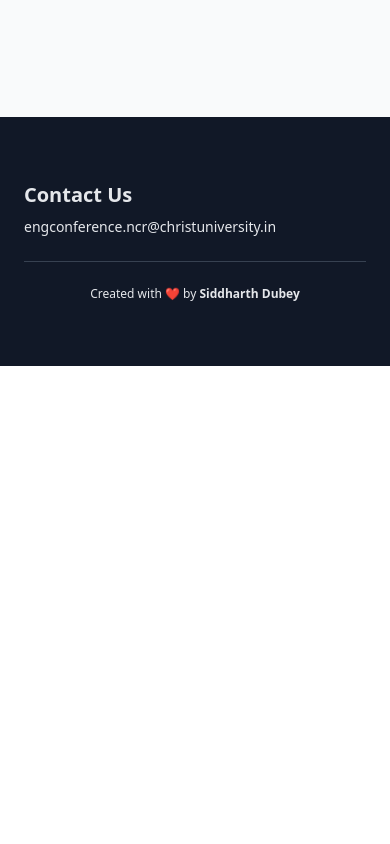
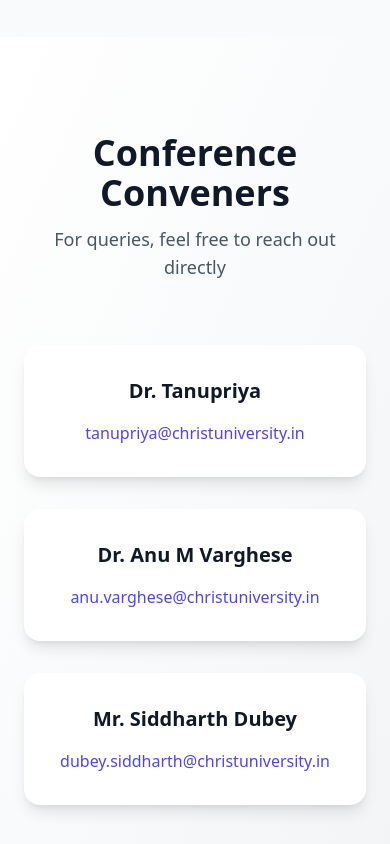
Before and after one commit to ecs-ncr/globaldigitalcultures, a React (Create React App) app: page / in a window 390 px wide. Shown: the part 8000-8844 px from the top of the page. Before the commit the page ends 8366 px from the top, so only its background shows below. Built offline with nearby package versions, Linux system fonts and the light colour scheme.

Commit message:
Added conference conveners section

```diff
--- a/src/App.js
+++ b/src/App.js
@@ -55,6 +55,7 @@ export default function App() {
       <a href="#speakers" className="hover:underline">Speakers</a>
       <a href="#fees" className="hover:underline">Registration</a>
       <a href="#important-dates" className="hover:underline">Important Dates</a>
+      <a href="#conveners" className="hover:underline">Conveners</a>
       <a href="#contact" className="hover:underline">Contact</a>
     </nav>
 
@@ -370,6 +371,65 @@ export default function App() {
         </div>
       </section>
 
+{/* Conference Conveners */}
+<section
+  id="conveners"
+  className="bg-gradient-to-br from-white via-gray-50 to-gray-100 py-24 scroll-mt-24"
+>
+  <div className="max-w-6xl mx-auto px-6">
+
+    <h2 className="text-4xl font-bold text-center text-gray-900">
+      Conference Conveners
+    </h2>
+    <p className="text-center text-gray-600 mt-3 text-lg">
+      For queries, feel free to reach out directly
+    </p>
+
+    <div className="mt-16 grid grid-cols-1 md:grid-cols-3 gap-8">
+
+      {/* Dr. Tanupriya */}
+      <div className="bg-white rounded-2xl shadow-lg p-8 text-center hover:shadow-2xl transition">
+        <h3 className="text-xl font-semibold text-gray-900">
+          Dr. Tanupriya
+        </h3>
+        <a
+          href="mailto:tanupriya@christuniversity.in"
+          className="mt-4 inline-block text-indigo-600 hover:underline break-all"
+        >
+          tanupriya@christuniversity.in
+        </a>
+      </div>
+
+      {/* Dr. Anu M Varghese */}
+      <div className="bg-white rounded-2xl shadow-lg p-8 text-center hover:shadow-2xl transition">
+        <h3 className="text-xl font-semibold text-gray-900">
+          Dr. Anu M Varghese
+        </h3>
+        <a
+          href="mailto:anu.varghese@christuniversity.in"
+          className="mt-4 inline-block text-indigo-600 hover:underline break-all"
+        >
+          anu.varghese@christuniversity.in
+        </a>
+      </div>
+
+      {/* Mr. Siddharth Dubey */}
+      <div className="bg-white rounded-2xl shadow-lg p-8 text-center hover:shadow-2xl transition">
+        <h3 className="text-xl font-semibold text-gray-900">
+          Mr. Siddharth Dubey
+        </h3>
+        <a
+          href="mailto:dubey.siddharth@christuniversity.in"
+          className="mt-4 inline-block text-indigo-600 hover:underline break-all"
+        >
+          dubey.siddharth@christuniversity.in
+        </a>
+      </div>
+
+    </div>
+  </div>
+</section>
+
             {/* Contact */}
       <footer
         id="contact"
```
